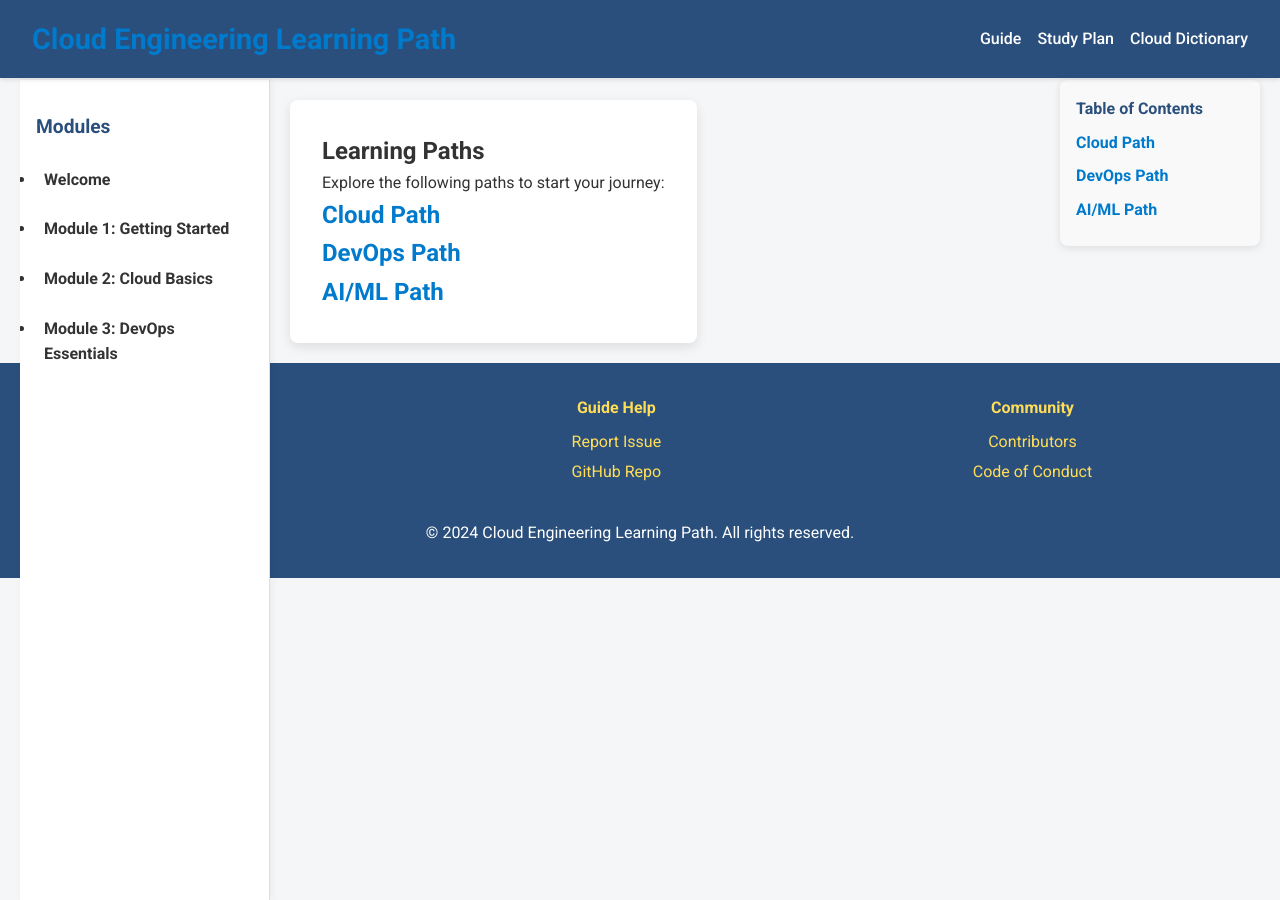
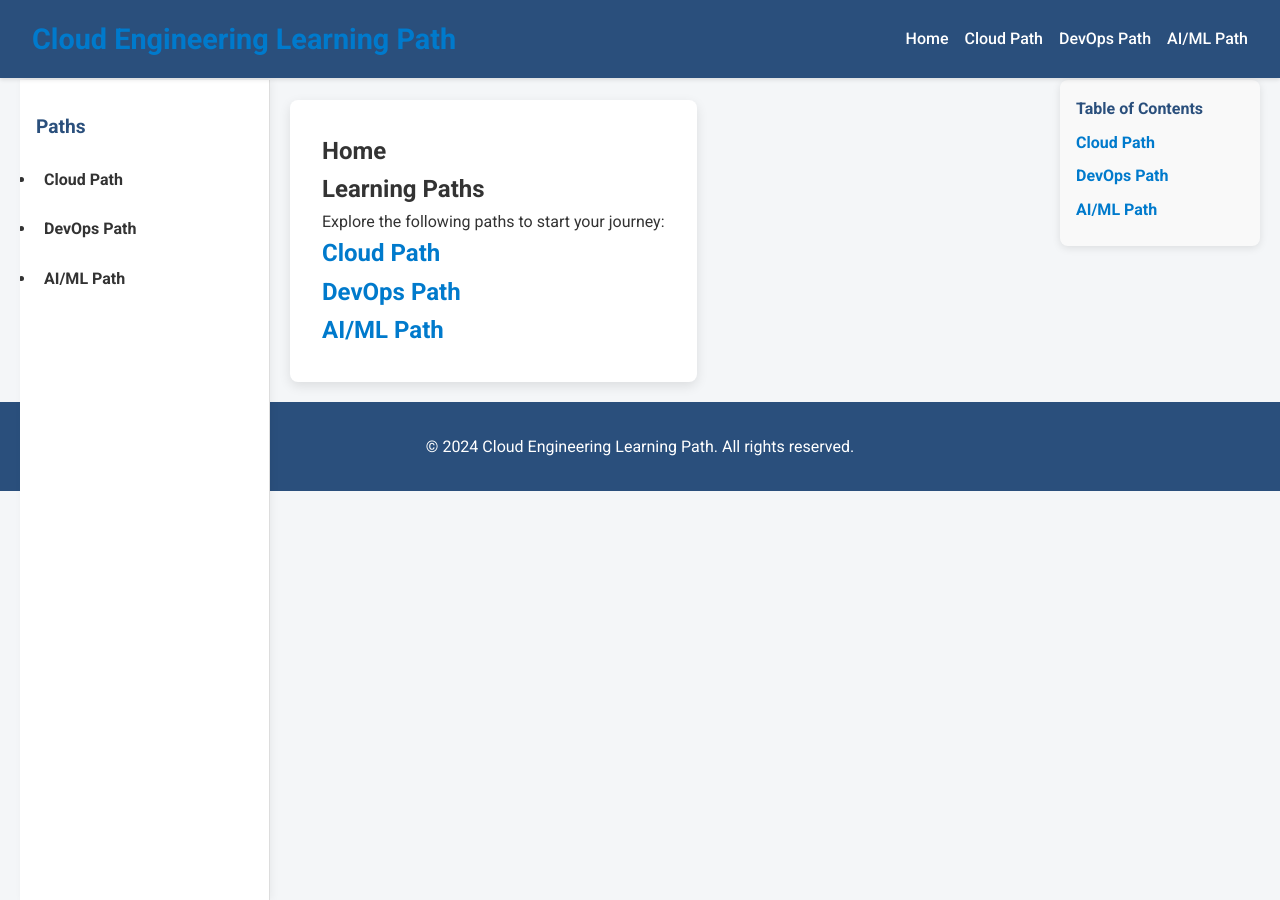
Before and after one commit to mrcloudchase/mrcloudchase.github.io, a Jekyll site: the page built from index.md, in a window 1280 px wide. Built offline with Jekyll 4.4.1, drawn with Linux system fonts in a browser that asks for light colours.

Commit message:
Update default html layout

```diff
--- a/_layouts/default.html
+++ b/_layouts/default.html
@@ -14,38 +14,51 @@
       <h1 class="site-title"><a href="{{ site.baseurl }}/">{{ site.title }}</a></h1>
       <nav class="top-nav">
         <ul>
-          <li><a href="{{ site.baseurl }}/">Guide</a></li>
-          <li><a href="{{ site.baseurl }}/study-plan">Study Plan</a></li>
-          <li><a href="{{ site.baseurl }}/cloud-dictionary">Cloud Dictionary</a></li>
+          <li><a href="{{ site.baseurl }}/">Home</a></li>
+          <li><a href="{{ site.baseurl }}/paths/cloud">Cloud Path</a></li>
+          <li><a href="{{ site.baseurl }}/paths/devops">DevOps Path</a></li>
+          <li><a href="{{ site.baseurl }}/paths/ai-ml">AI/ML Path</a></li>
         </ul>
       </nav>
     </div>
   </header>
 
-  <!-- Layout with Sidebar, Main Content, and Conditional TOC -->
+  <!-- Sidebar and Main Content -->
   <div class="layout">
-    <!-- Sidebar -->
+    <!-- Sidebar Navigation for Paths -->
     <aside class="sidebar">
-      <h2>Modules</h2>
+      <h2>Paths</h2>
       <ul class="sidebar-nav">
-        <li><a href="{{ site.baseurl }}/">Welcome</a></li>
-        {% for module in site.modules %}
-        <li><a href="{{ module.url | relative_url }}">{{ module.title }}</a></li>
-        {% endfor %}
+        <li><a href="{{ site.baseurl }}/paths/cloud">Cloud Path</a></li>
+        <li><a href="{{ site.baseurl }}/paths/devops">DevOps Path</a></li>
+        <li><a href="{{ site.baseurl }}/paths/ai-ml">AI/ML Path</a></li>
       </ul>
     </aside>
 
-    <!-- Main Content and Conditional TOC -->
+    <!-- Main Content Area with Conditional Rendering -->
     <div class="content-container">
-      <!-- Main Content Area -->
       <main class="content">
         <article>
+          <h1>{{ page.title }}</h1>
           {{ content }}
+
+          {% if page.type == "path" %}
+            <!-- Rendered only for path overview pages -->
+            <h2>Modules in this Path</h2>
+            <ul>
+              {% assign path_name = page.path_name %}
+              {% for module in site.pages %}
+                {% if module.path contains path_name and module.path != page.path %}
+                  <li><a href="{{ module.url | relative_url }}">{{ module.title }}</a></li>
+                {% endif %}
+              {% endfor %}
+            </ul>
+          {% endif %}
         </article>
       </main>
 
-      <!-- Table of Contents (TOC) -->
-      {% if page.toc != false %}
+      <!-- Table of Contents (TOC) for Modules -->
+      {% if page.type != "path" %}
       <aside class="toc">
         <h3>Table of Contents</h3>
         <ul id="toc-list"></ul>
@@ -56,34 +69,10 @@
 
   <!-- Footer -->
   <footer class="site-footer">
-    <div class="footer-content">
-      <div class="footer-links">
-        <h4>Socials</h4>
-        <ul>
-          <li><a href="#">Discord</a></li>
-          <li><a href="#">Instagram</a></li>
-          <li><a href="#">Twitter</a></li>
-        </ul>
-      </div>
-      <div class="footer-links">
-        <h4>Guide Help</h4>
-        <ul>
-          <li><a href="#">Report Issue</a></li>
-          <li><a href="#">GitHub Repo</a></li>
-        </ul>
-      </div>
-      <div class="footer-links">
-        <h4>Community</h4>
-        <ul>
-          <li><a href="#">Contributors</a></li>
-          <li><a href="#">Code of Conduct</a></li>
-        </ul>
-      </div>
-    </div>
     <p>© {{ "now" | date: "%Y" }} {{ site.title }}. All rights reserved.</p>
   </footer>
 
-  <!-- JavaScript for Dynamic TOC with Only H2 Elements -->
+  <!-- JavaScript for Dynamic TOC with Scroll-Spy -->
   <script>
     document.addEventListener("DOMContentLoaded", function() {
       const tocList = document.getElementById("toc-list");
@@ -126,6 +115,5 @@
       });
     });
   </script>
-
 </body>
 </html>
```
Also changed, not shown: other parts of _layouts/default.html (+1 -1 lines).
